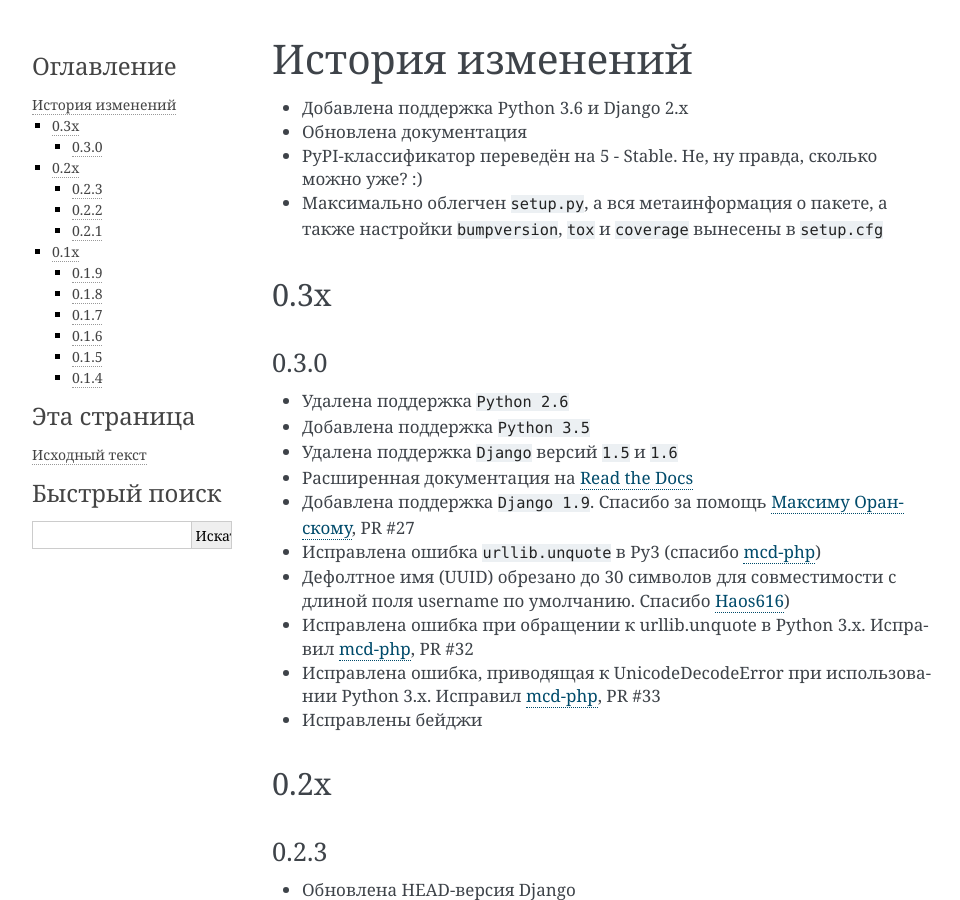
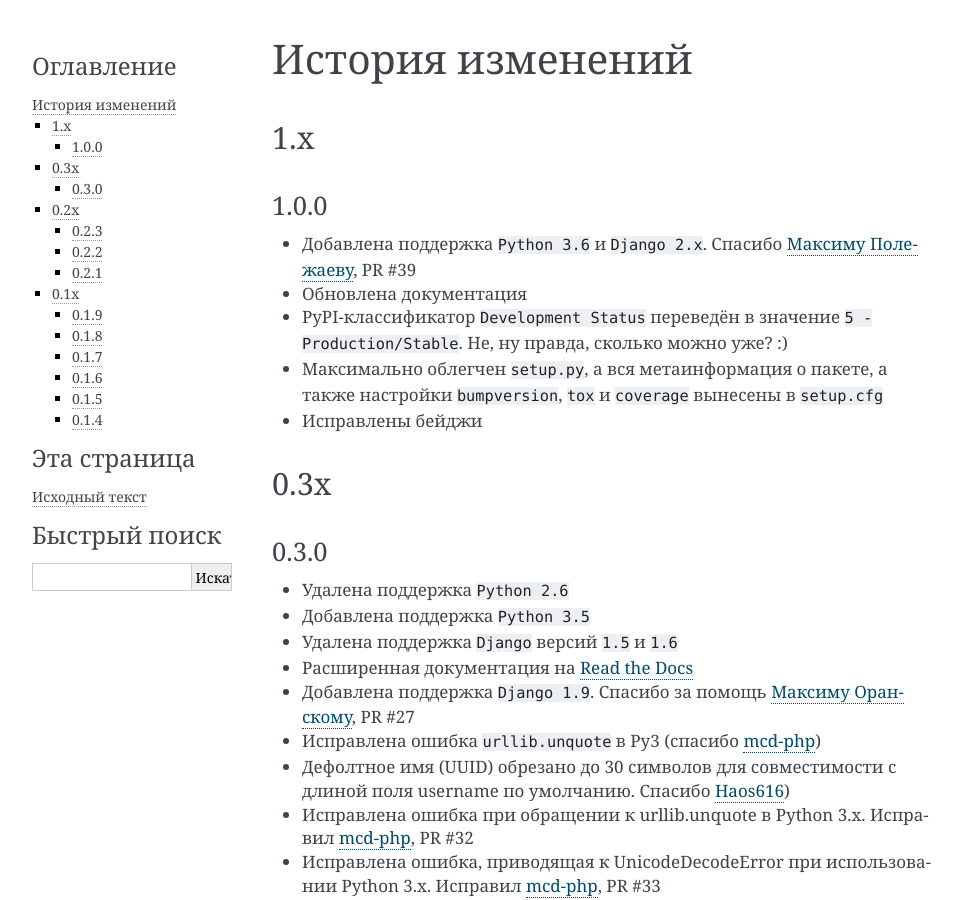
Before and after one commit to marazmiki/django-ulogin, a Sphinx documentation site: the page built from docs/source/changelog.rst, in a window 1280 px wide and 900 px high. Shown: the whole window, without its empty margins (148-1108 px from the left). Built offline with Sphinx 7.4.7, drawn with Linux system fonts in a browser that asks for light colours.

Commit message:
* Removed the obsolete AUTHORS file in favor of docs/source/authors.rst; * Added @maxpolezhaev to the authors.rst; * Added a code block into the attention one in configuration.rts; * Removed unused import in the example project urlconf

```diff
--- a/docs/source/authors.rst
+++ b/docs/source/authors.rst
@@ -10,5 +10,6 @@
 * Антон "`Forever-Young <https://github.com/Forever-Young>`_" Новосёлов <anton.novosyolov@gmail.com>
 * Денис "`dkopitsa <https://github.com/dkopitsa>`_" Копица <denis.kopitsa@gmail.com>
 * Максим "`sdfsdhgjkbmnmxc <https://github.com/sdfsdhgjkbmnmxc>`_" Оранский <maxim.oransky@gmail.com>
+* Максим "`maxpolezhaev <https://github.com/maxpolezhaev>`_ " Полежаев <m.polejaev@gmail.com>
 * `Haos616 <https://github.com/Haos616>`_ <Haos616@Gmail.com>
 * `mcd-php <https://github.com/mcd-php>`_
--- a/docs/source/changelog.rst
+++ b/docs/source/changelog.rst
@@ -1,12 +1,17 @@
 История изменений
 =================
 
+1.x
+---
 
-* Добавлена поддержка Python 3.6 и Django 2.x
+1.0.0
+~~~~~
+
+* Добавлена поддержка ``Python 3.6`` и ``Django 2.x``. Спасибо `Максиму Полежаеву <https://github.com/maxpolezhaev>`_, PR #39
 * Обновлена документация
-* PyPI-классификатор переведён на 5 - Stable. Не, ну правда, сколько можно уже? :)
+* PyPI-классификатор ``Development Status`` переведён в значение ``5 - Production/Stable``. Не, ну правда, сколько можно уже? :)
 * Максимально облегчен ``setup.py``, а вся метаинформация о пакете, а также настройки ``bumpversion``, ``tox`` и ``coverage`` вынесены в ``setup.cfg``
-
+* Исправлены бейджи
 
 0.3x
 -----
--- a/docs/source/configuration.rst
+++ b/docs/source/configuration.rst
@@ -44,6 +44,7 @@
     а требуемый контекст-процессор располагался в ``django.core.context_processors.request``. Таким образом,
     подключение выглядит примерно следующим образом:
 
+    .. code:: python
 
         TEMPLATE_CONTEXT_PROCESSORS = (
             # ...
```
Also changed, not shown: 2 other files.
